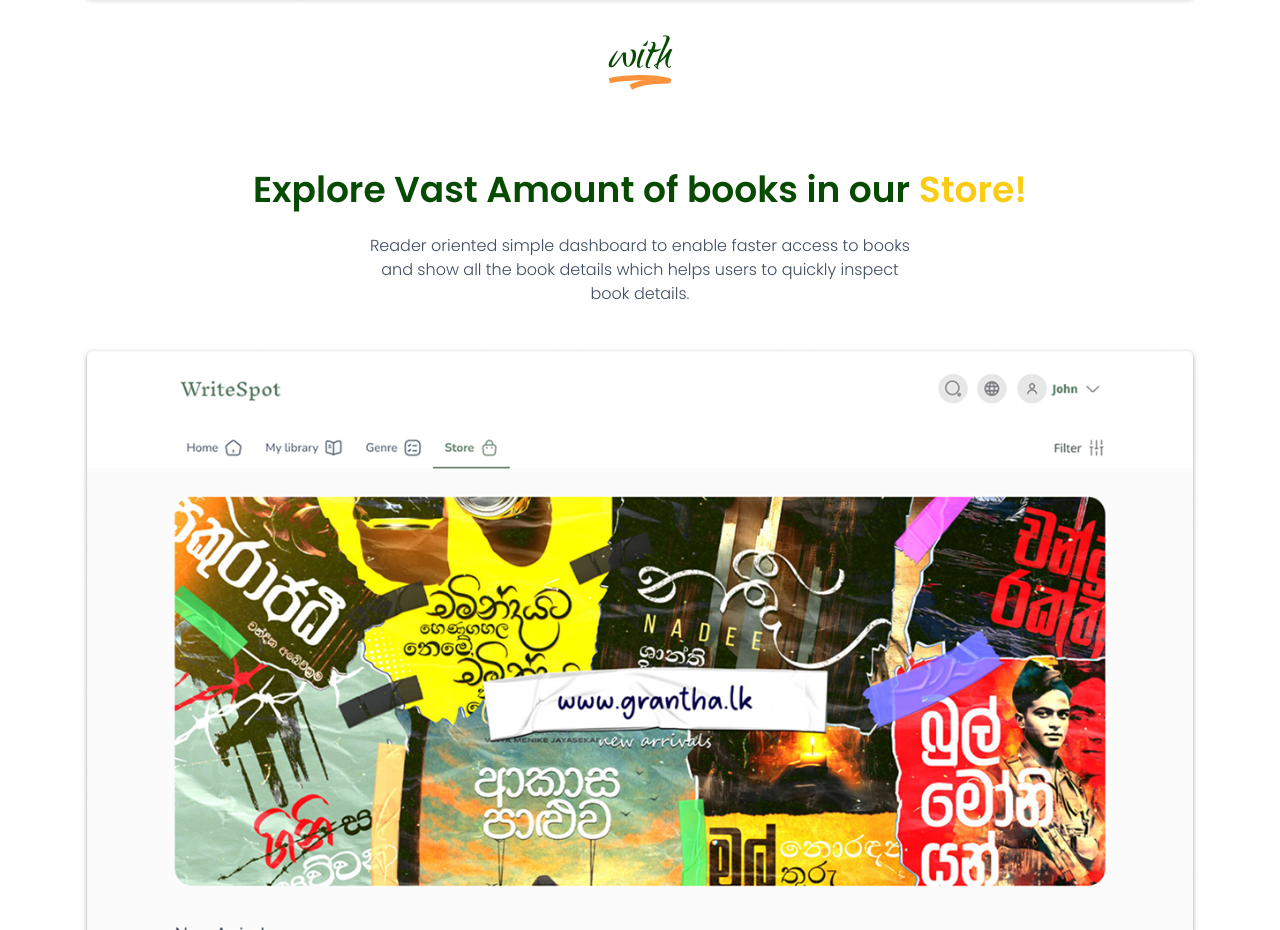
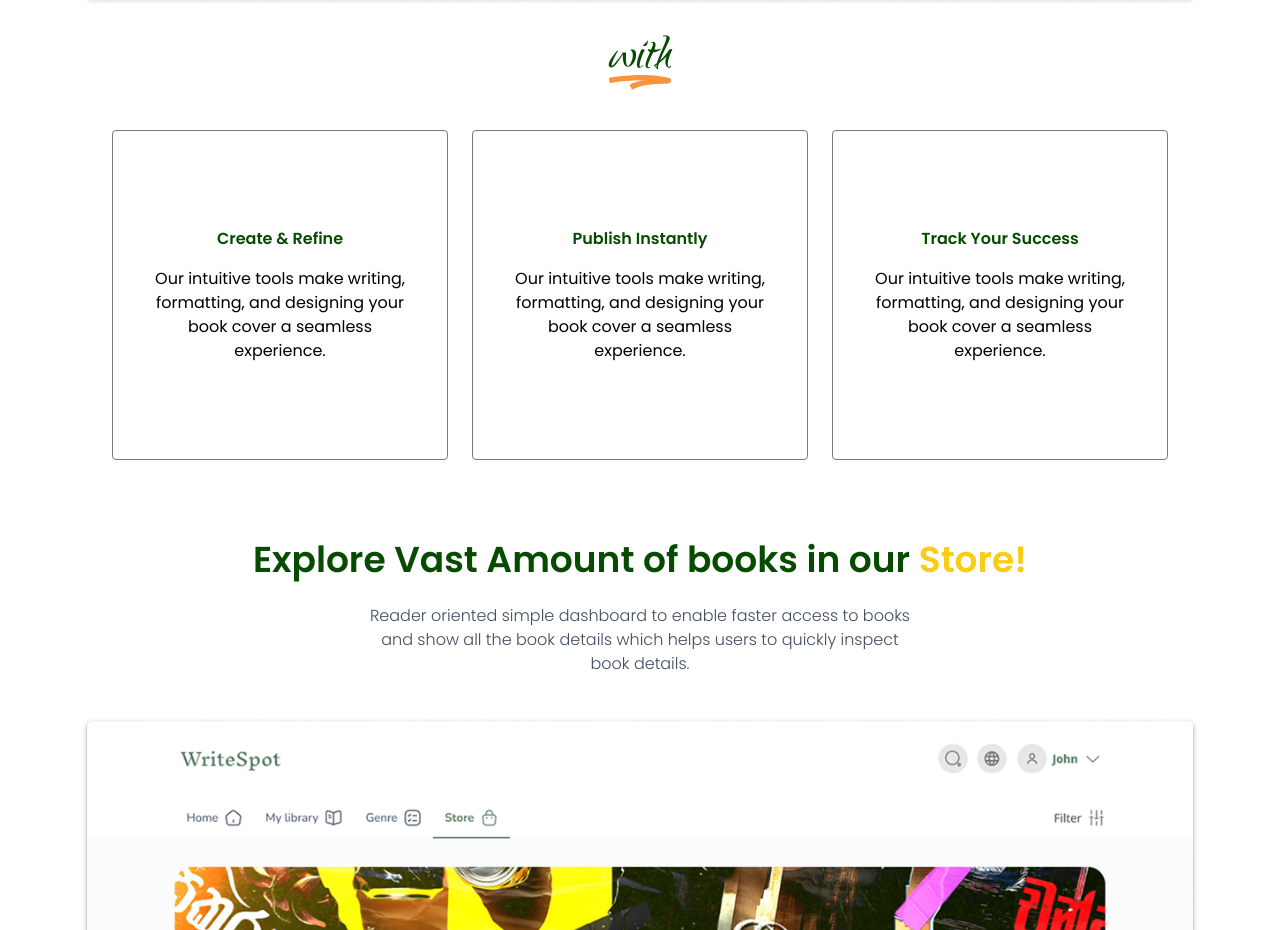
Before and after one commit to Sihas01/writespot-frontend, a React (Vite) app: page / in a window 1280 px wide. Shown: the part 1724-2654 px from the top of the page. Built offline with nearby package versions, Linux system fonts and the light colour scheme.

Commit message:
Add DashboardHighlights component to landing page
Introduces a new DashboardHighlights component showcasing key features. Integrates the component into the LandingPage for improved feature visibility.

```diff
--- /dev/null
+++ b/src/components/DashboardHighlights.jsx
@@ -0,0 +1,21 @@
+const DashboardHighlights = () => {
+    return (
+        <div >
+           <div className="px-5 md:px-10 lg:px-28 grid md:grid-cols-3 gap-6 mt-10">
+             <div className="border px-6 py-10 md:px-10 md:py-24 rounded border-[#727A75]">
+                <h1 className="font-poppins-sm text-center text-[#074B03]">Create & Refine</h1>
+                <p className="font-poppins-rg text-center mt-4">Our intuitive tools make writing, formatting, and designing your book cover a seamless experience.</p>
+            </div>
+            <div className="border px-6 py-10 md:px-10 md:py-24 rounded border-[#727A75]">
+                <h1 className="font-poppins-sm text-center text-[#074B03]">Publish Instantly</h1>
+                <p className="font-poppins-rg text-center mt-4">Our intuitive tools make writing, formatting, and designing your book cover a seamless experience.</p>
+            </div>
+            <div className="border px-6 py-10 md:px-10 md:py-24 rounded border-[#727A75]">
+                <h1 className="font-poppins-sm text-center text-[#074B03]">Track Your Success</h1>
+                <p className="font-poppins-rg text-center mt-4">Our intuitive tools make writing, formatting, and designing your book cover a seamless experience.</p>
+            </div>
+           </div>
+        </div>
+    );
+}
+export default DashboardHighlights;
--- a/src/pages/LandingPage.jsx
+++ b/src/pages/LandingPage.jsx
@@ -1,4 +1,5 @@
 import AuthorFeatures from "../components/AuthorFeatures";
+import DashboardHighlights from "../components/DashboardHighlights";
 import FAQSection from "../components/FAQSection";
 import Footer from "../components/Footer";
 import HeroSection from "../components/HeroSection";
@@ -12,6 +13,7 @@ const LandingPage = () => {
         <NavBar/>
         <HeroSection/>
         <AuthorFeatures/>
+        <DashboardHighlights/>
         <ReaderFeatures/>
         <RegistrationSection/>
         <FAQSection/>
```
